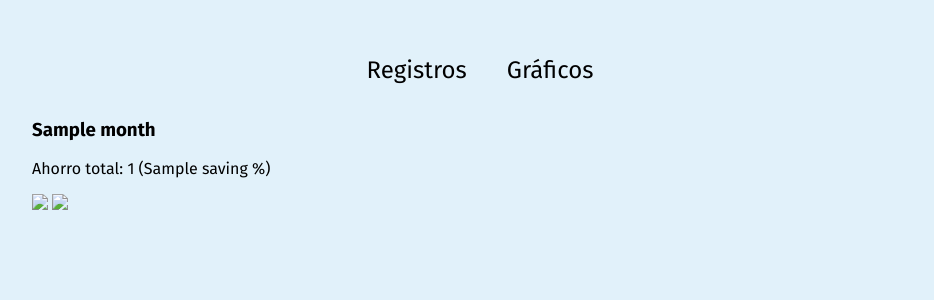
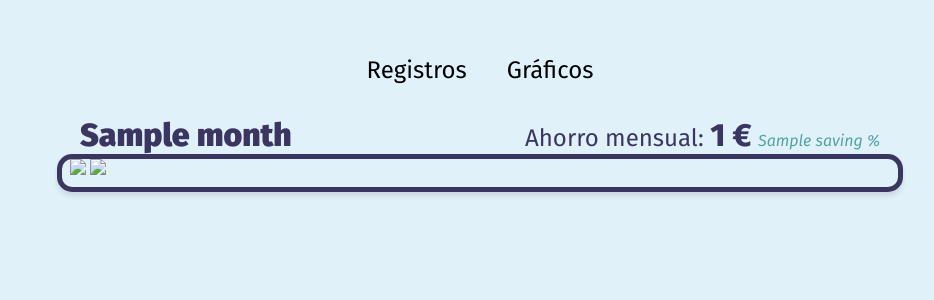
Before and after one commit to Franm99/home-balance, a Python web app: template app/templates/graphics.html in a window 1280 px wide. Shown: the top 300 px of the page, without its empty margins (160-1094 px from the left). Run offline with Jinja, Linux system fonts and the light colour scheme; the template is opened without the code that fills it: most values are stand-ins (such as "Sample title", 1, 10 or a date in 2020).

Commit message:
[FEAT.v1] Added styling to Graphics window

```diff
--- a/app/static/style.css
+++ b/app/static/style.css
@@ -10,6 +10,9 @@
     --color-terciary: #EAD94C;
     --color-positive: #51A3A3;
     --color-negative: #DD7373;
+
+    --color1: #03CEA4;
+    --color2: #E1DEE3;
 
 }
 
@@ -282,3 +285,54 @@
 .toggle:checked:before {
   left: 32px;
 }
+
+/* GRAPHICS */
+
+.graphics-month-section {
+    color: var(--color-primary);
+    padding: 0.5rem 1rem;
+    margin-bottom: 0.5rem;
+    border-radius: 10px;
+}
+
+.graphics {
+    border-radius: 15px;
+    border: solid var(--color-primary) 5px;
+    box-shadow: 0px 4px 5px rgba(0, 0, 0, 0.1);
+    width: 95%;
+    padding: 0.5rem;
+    margin: 0.5rem auto;
+    padding-top: 0;
+    margin-top: 0;
+}
+
+.month-details {
+    display: flex;
+    padding: 0 2rem;
+}
+
+.graphics-month-title {
+    font-size: 2rem;
+    font-weight: 1000;
+    margin: 0.5rem 2rem 0 0;
+    color: var(--color-primary);
+}
+
+.graphics-saves {
+    font-size: 1.5rem;
+    margin: 0.5rem 2rem 0 0;
+    margin-right: 0;
+    margin-left: auto;
+    align-self: flex-end;
+}
+
+.month-saves {
+    font-size: 2rem;
+    font-weight: 800;
+}
+
+.month-saves-pctg {
+    font-size: 1rem;
+    font-style: italic;
+    color: var(--color-positive);
+}
--- a/app/templates/graphics.html
+++ b/app/templates/graphics.html
@@ -3,9 +3,12 @@
     <section id="graphics-section">
         {% for month in graphics %}
         <div class="graphics-month-section">
-            <h3 class="graphics-month-title">{{month}}</h3>
             <div class="month-details">
-                <p>Ahorro total: <span class="month-saves">{{ savings[month][0] }}</span> <span class="month-saves-pctg">({{ savings[month][1] }} %)</span></p>
+                <p class="graphics-month-title">{{month}}</p>
+                <p class="graphics-saves">Ahorro mensual:
+                    <span class="month-saves">{{ savings[month][0] }} €</span>
+                    <span class="month-saves-pctg">{{ savings[month][1] }} %</span>
+                </p>
             </div>
             <div class="graphics">
                 <img class="graph graph-totals"src="data::image/png;base64,{{ graphics[month][0] }}">
```
Also changed, not shown: app/graphics.py (+5 -3 lines).
